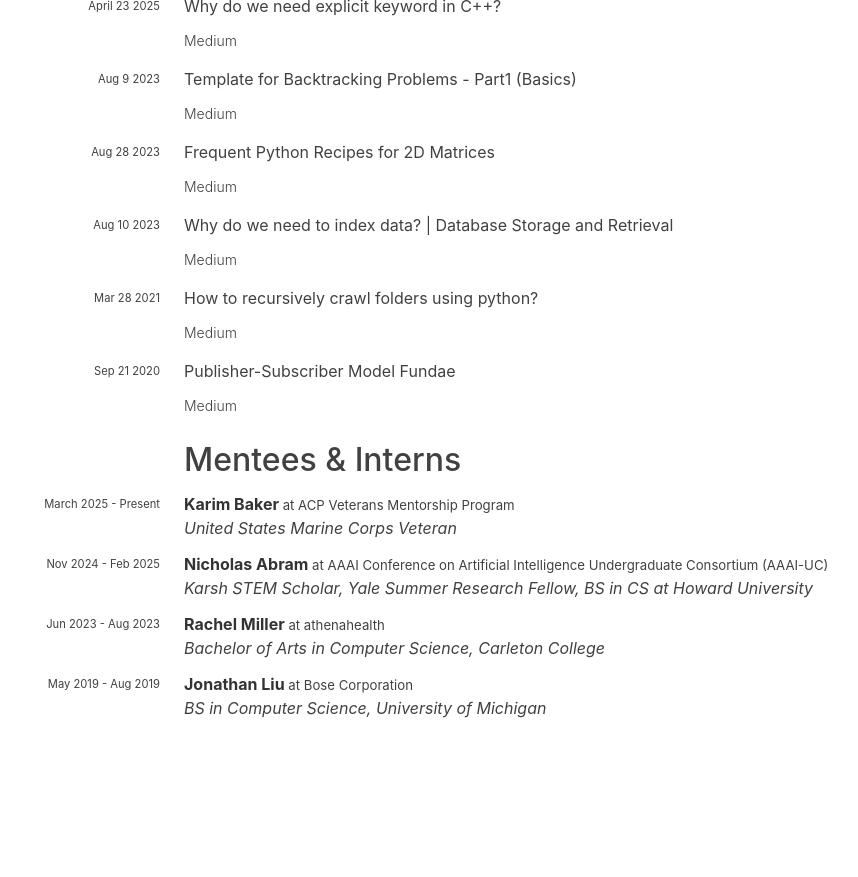
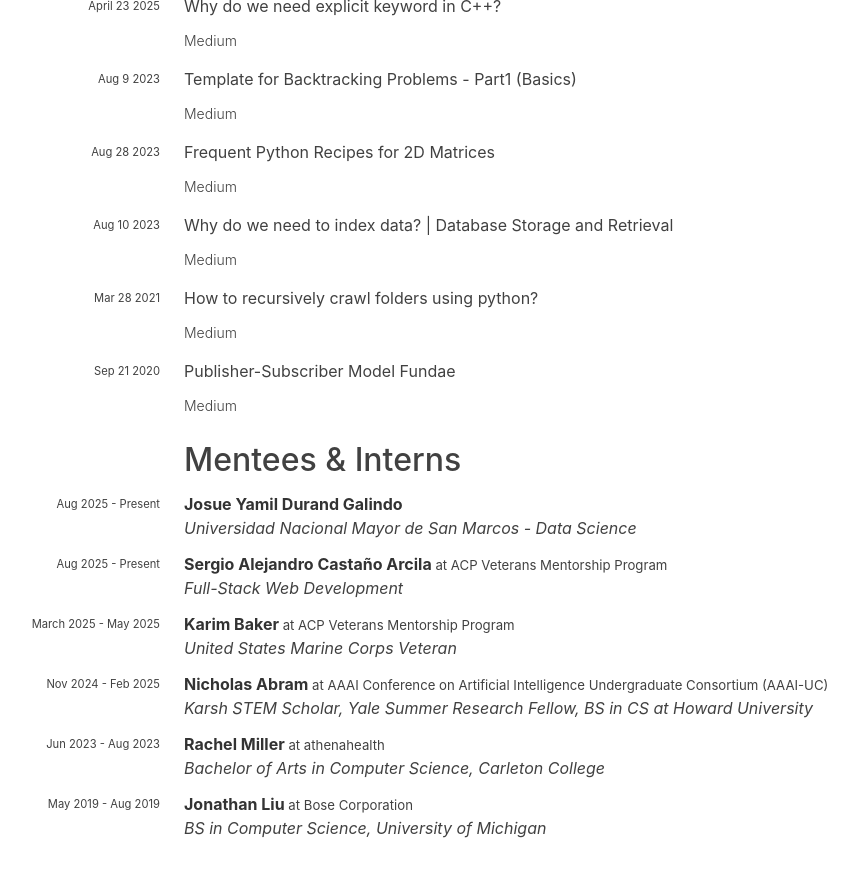
Before and after one commit to hariharanragothaman/hariharanragothaman.github.io, a Jekyll site: the page built from cv.md, in a window 1280 px wide and 900 px high, scrolled down 10041 px. Shown: the top 877 px of the window, without its empty margins (148-1006 px from the left). Built offline with Jekyll 4.4.1, drawn with Linux system fonts in a browser that asks for light colours; nearby versions of some CDN libraries; some web fonts are replaced; before the commit the page ends 10821 px from its top, so only the background shows below that.

Commit message:
Polishes and Updates

```diff
--- a/_data/mentoring.yaml
+++ b/_data/mentoring.yaml
@@ -1,6 +1,19 @@
+- name: Josue Yamil Durand Galindo
+  intern:
+  year: "Aug 2025 - Present"
+  degree: "Universidad Nacional Mayor de San Marcos - Data Science"
+  url: https://www.linkedin.com/in/yamildurandgalindo/
+
+
+- name: Sergio Alejandro Castaño Arcila
+  intern: ACP Veterans Mentorship Program
+  year: "Aug 2025 - Present"
+  degree: "Full-Stack Web Development"
+  url:
+
 - name: Karim Baker
   intern: ACP Veterans Mentorship Program
-  year: "March 2025 - Present"
+  year: "March 2025 - May 2025"
   degree: "United States Marine Corps Veteran"
   url: https://www.linkedin.com/in/karimbaker/
 
```
